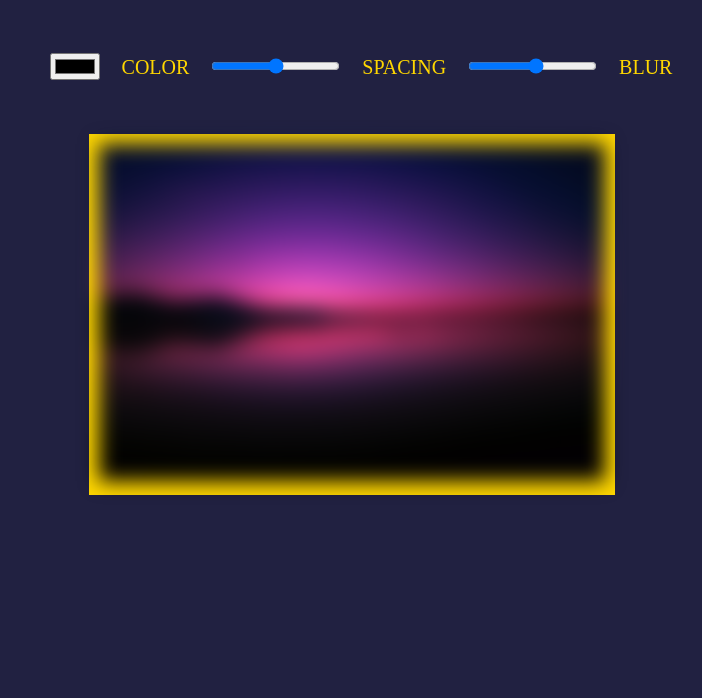
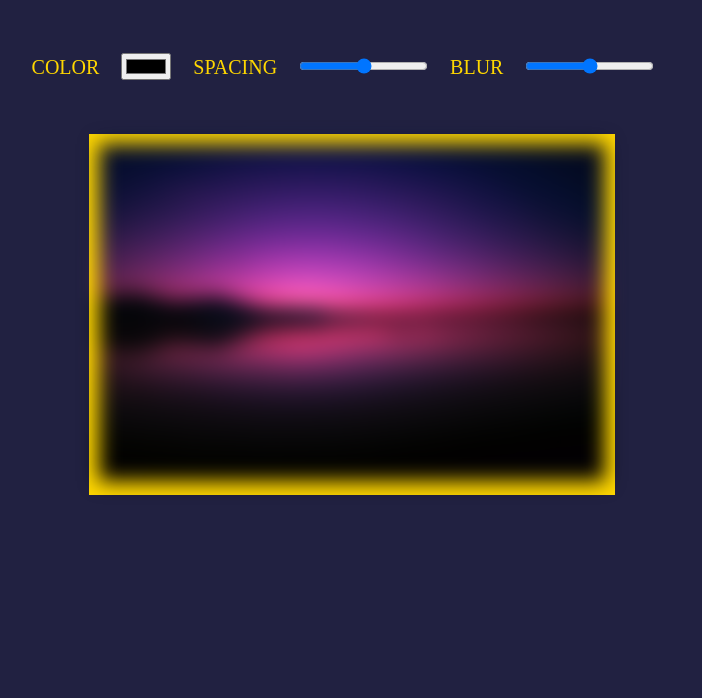
Before and after one commit to ravenclaw-10/CSS-Variable, a plain HTML site: page index.html in a window 1280 px wide. Shown: the part 102-800 px from the top of the page, without its empty margins (288-990 px from the left). Drawn offline with Linux system fonts and the light colour scheme.

Commit message:
Update index.html

```diff
--- a/index.html
+++ b/index.html
@@ -12,12 +12,12 @@
     <br>
 
     <div class="controls">
-        <input type="color" name="color">
         <label for="color">COLOR</label>
+        <input type="color" name="main-color">
+        <label for="spacing">SPACING</label>
         <input type="range" name="spacing" min="10" max="100" id="pixel" value="10px" data-size="px">
-        <label for="spacing">SPACING</label>
-        <input type="range" name="color" id="blue" min="5" max="20" value="blue" data-size="px">
         <label for="blur">BLUR</label>
+        <input type="range" name="blur" id="blue" min="0" max="20" value="blue" data-size="px">
 
     </div>
 
```
